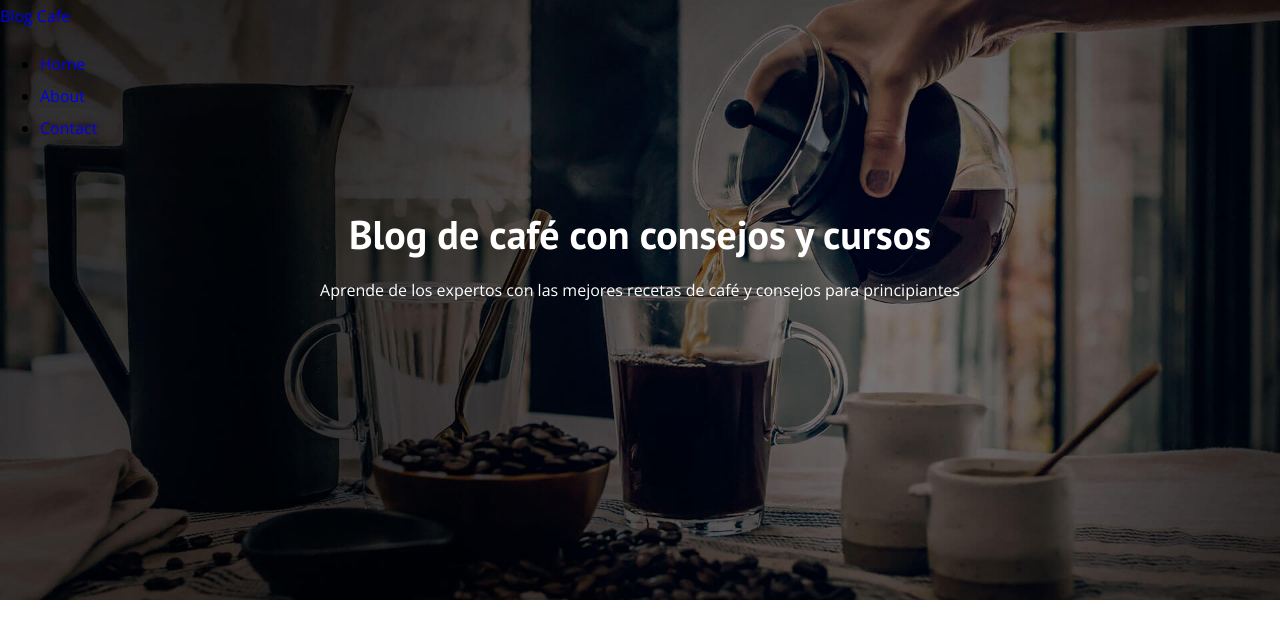
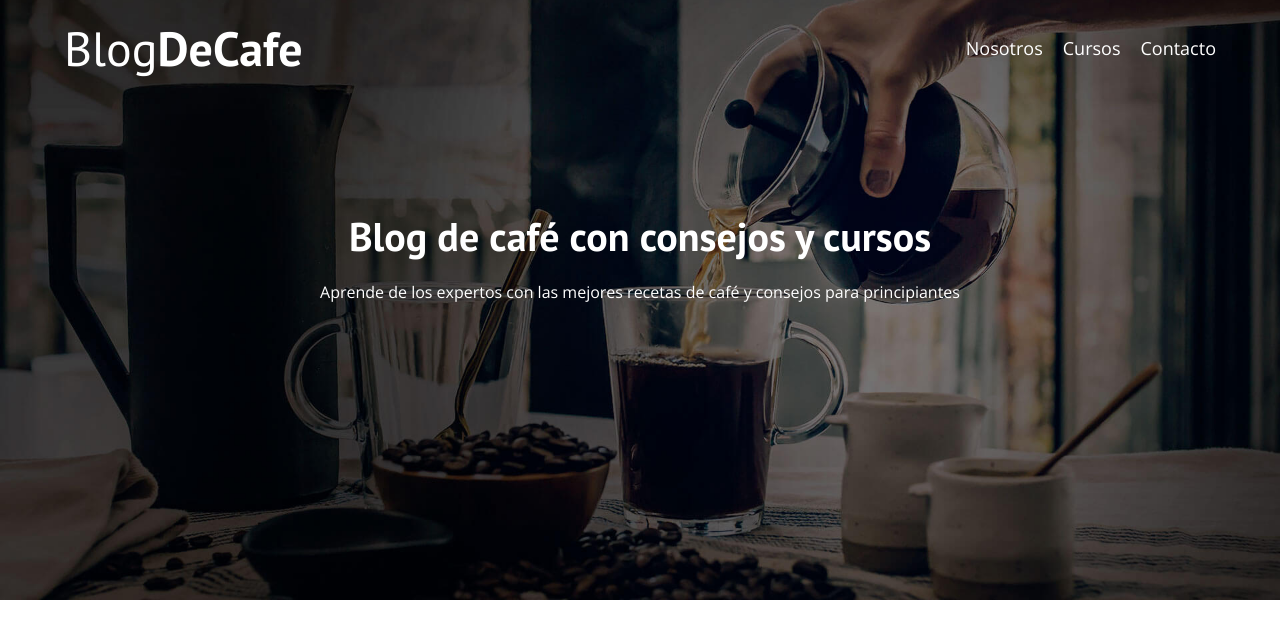
Before and after one commit to samuelgr0103/Blog-Cafe, a plain HTML site: page index.html in a window 1280 px wide. Drawn offline with nearby package versions, Linux system fonts and the light colour scheme.

Commit message:
add header and css

```diff
--- a/css/style.css
+++ b/css/style.css
@@ -78,3 +78,48 @@
   color: var(--blanco);
   margin-top: 5rem;
 }
+@media (min-width: 768px) {
+  .header__texto {
+    margin-top: 10rem;
+  }
+}
+@media (min-width: 768px) {
+  .barra {
+    display: flex;
+    justify-content: space-between;
+    align-items: center;
+  }
+}
+.logo {
+  font-size: 3.2rem;
+  color: var(--blanco);
+}
+.logo__nombre {
+  font-weight: 400;
+}
+.logo__bold {
+  font-weight: bold;
+}
+
+@media (min-width: 768px) {
+  .navegacion {
+    display: flex;
+    gap: 2rem;
+  }
+}
+.navegacion__enlace {
+  display: block;
+  text-align: center;
+  font-size: 1.8rem;
+  color: var(--blanco);
+}
+.navegacion__enlace a {
+  color: var(--blanco);
+  font-size: 1.8rem;
+  margin-left: 2rem;
+}
+@media (min-width: 768px) {
+  .navegacion__enlace {
+    display: block;
+  }
+}
--- a/index.html
+++ b/index.html
@@ -14,15 +14,18 @@
         rel="stylesheet">
 </head>
 <header class="header">
-    <div class="container header__container">
-        <a href="#" class="header__logo">Blog Cafe</a>
-        <nav class="header__nav">
-            <ul class="header__list">
-                <li class="header__item"><a href="#" class="header__link">Home</a></li>
-                <li class="header__item"><a href="#" class="header__link">About</a></li>
-                <li class="header__item"><a href="#" class="header__link">Contact</a></li>
-            </ul>
-        </nav>
+    <div class="contenedor header__container">
+        <div class="barra">
+            <a href="index.html" class="logo">
+                <h1 class="logo__nombre no-margin centar-texto">Blog<span class="logo__bold">DeCafe</span></h1>
+            </a>
+            <nav class="navegacion">
+                <a href="nosotros.html" class="navegacion__enlace">Nosotros</a>
+                <a href="cursos.html" class="navegacion__enlace">Cursos</a>
+                <a href="contacto.html" class="navegacion__enlace">Contacto</a>
+
+            </nav>
+        </div>
     </div>
     <div class="header__texto">
         <h2 class="no-margin centar-texto">Blog de café con consejos y cursos</h2>
```
